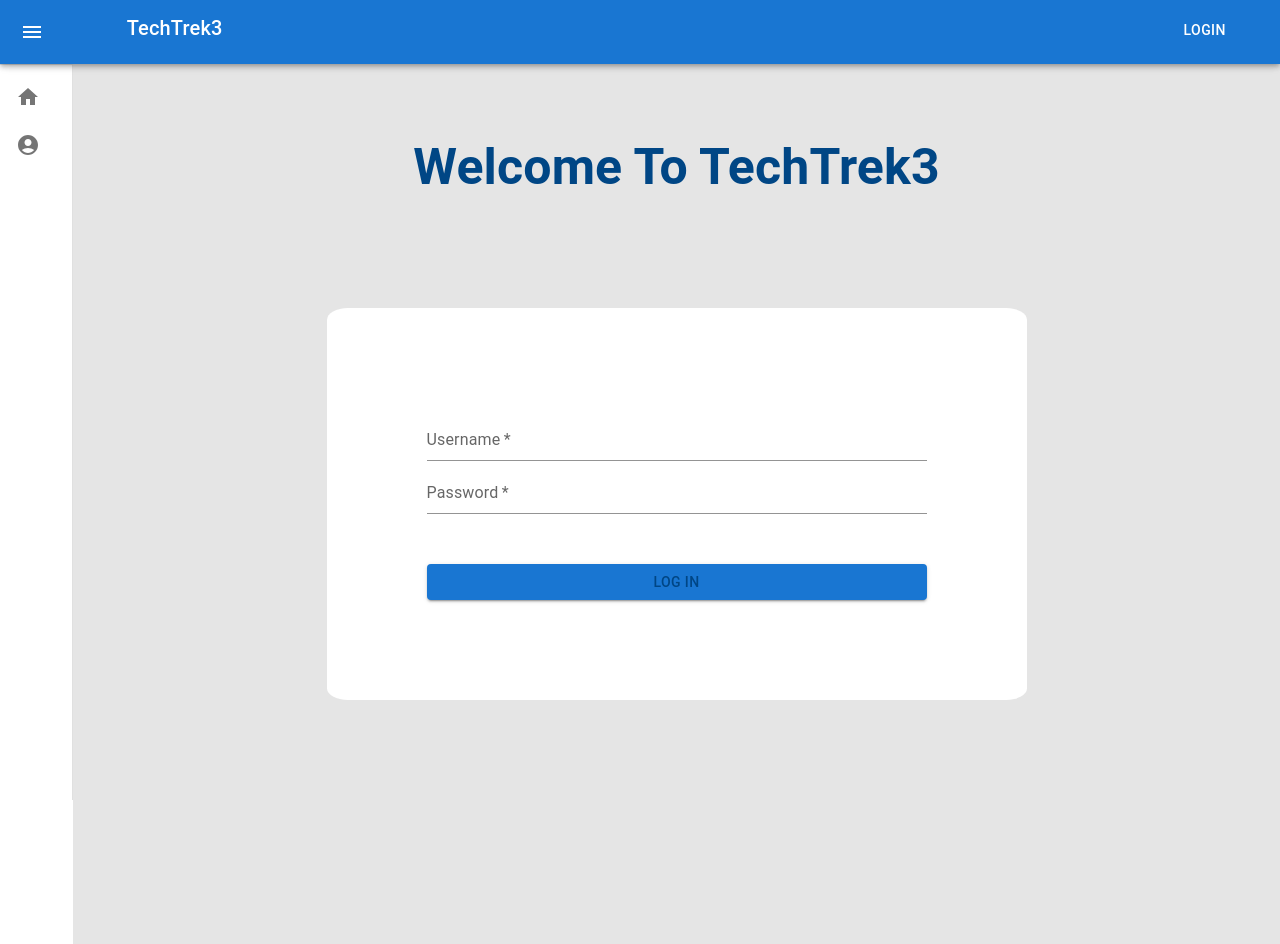
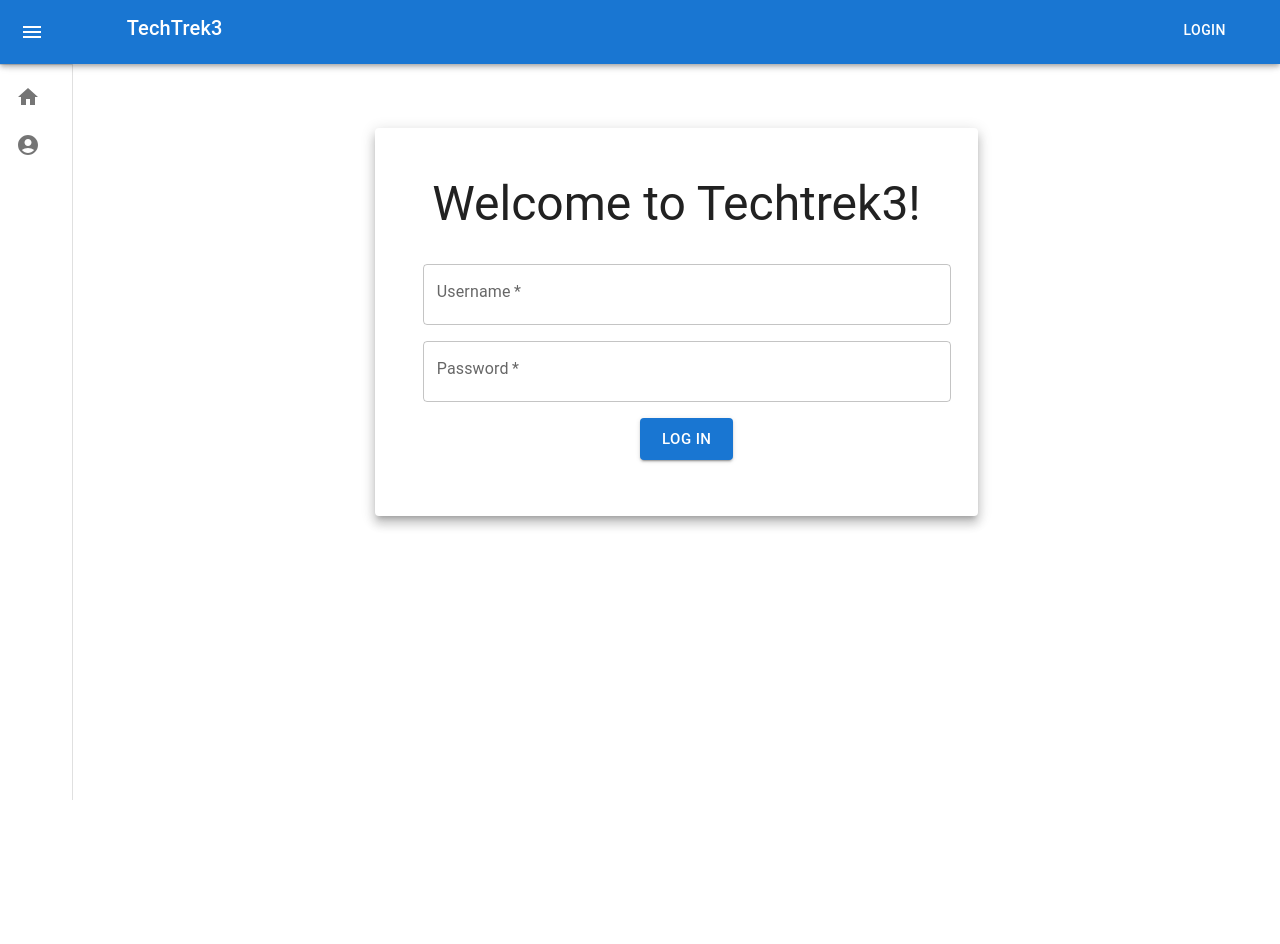
Before and after one commit to brydonsjj/TT3_02, a React (Create React App) app in the folder techtrek3/: page /login in a window 1280 px wide. After the commit the page ends 800 px from the top, so only its background shows below. Built offline with nearby package versions, Linux system fonts and the light colour scheme.

Commit message:
adding styles

```diff
--- a/techtrek3/src/components/pages/Login.js
+++ b/techtrek3/src/components/pages/Login.js
@@ -1,38 +1,42 @@
 import React from 'react';
 import './login.css';
-import { TextField, Button} from '@mui/material';
+import { TextField, Button, Box, Grid, Card, CardContent, Typography } from '@mui/material';
 
 const Login = () => {
     return (
-        <div className="loginPage">
-            <h3 className="title">Welcome To TechTrek3</h3>
-            <div className="form">
-                <div></div>
-                <div className="formInput">
+        <Grid container alignItems="stretch" justifyContent="center">
+            <Grid item xs={12} md={6} xs={{ p: 1 }}>
+                <Card raised sx={{ mt: 8, p: 4 }}>
+                    <CardContent>
+                        <Typography align="center" variant="h3">Welcome to Techtrek3!</Typography>
+                        <Grid container direction={"column"} spacing={2} mt={2} alignItems="center" justifyContent="center">
+                            <Grid item>
                                 <TextField
                                     required
                                     id="standard-required"
                                     label="Username"
                                     defaultValue=""
-                        variant="standard"
                                 />
-                </div>
-                <div className="formInput">
+                            </Grid>
+                            <Grid item>
                                 <TextField
                                     required
                                     id="standard-required"
                                     label="Password"
                                     defaultValue=""
-                        variant="standard"
+                                    xs={{ mt: 2 }}
                                 />
-                </div>
-                <div>
-                    <Button type="button" variant="contained" className="form__custom-button">
+                            </Grid>
+                            <Grid item>
+                                <Button color="primary" size="large" variant="contained">
                                     Log in
                                 </Button>
-                </div>
-            </div>
-        </div>
+                            </Grid>
+                        </Grid>
+                    </CardContent>
+                </Card>
+            </Grid>
+        </Grid>
     );
 };
 
--- a/techtrek3/src/components/pages/login.css
+++ b/techtrek3/src/components/pages/login.css
@@ -11,7 +11,7 @@
     display: flex;
     align-items: center;
     justify-content: center;
-    background-color: #E5E5E5;
+    background-color: #F5F7FB;
 }
 
 .form {
```
Also changed, not shown: techtrek3/src/components/Post.js (line endings or trailing spaces). Lines whose indentation alone changed are shown as unchanged.
